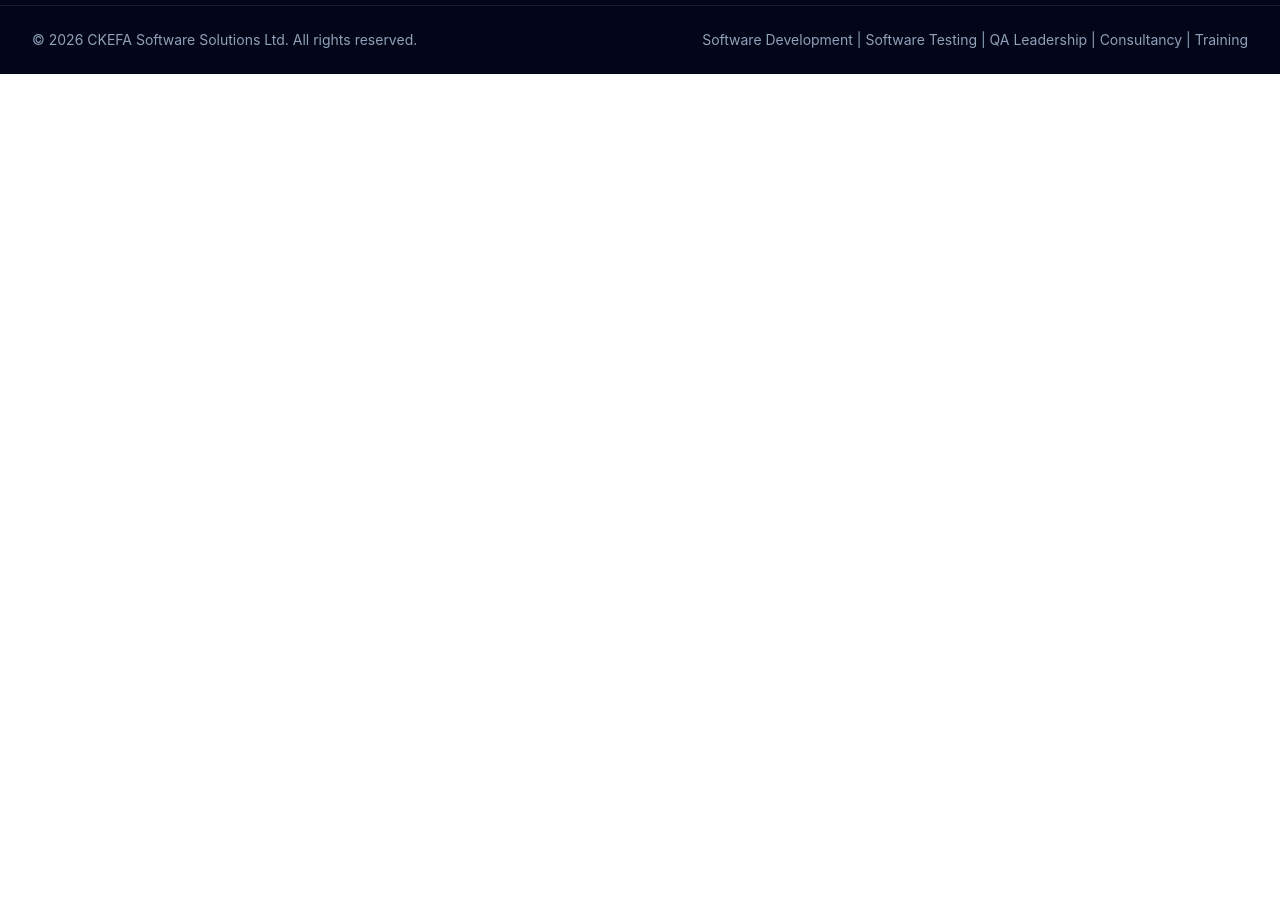
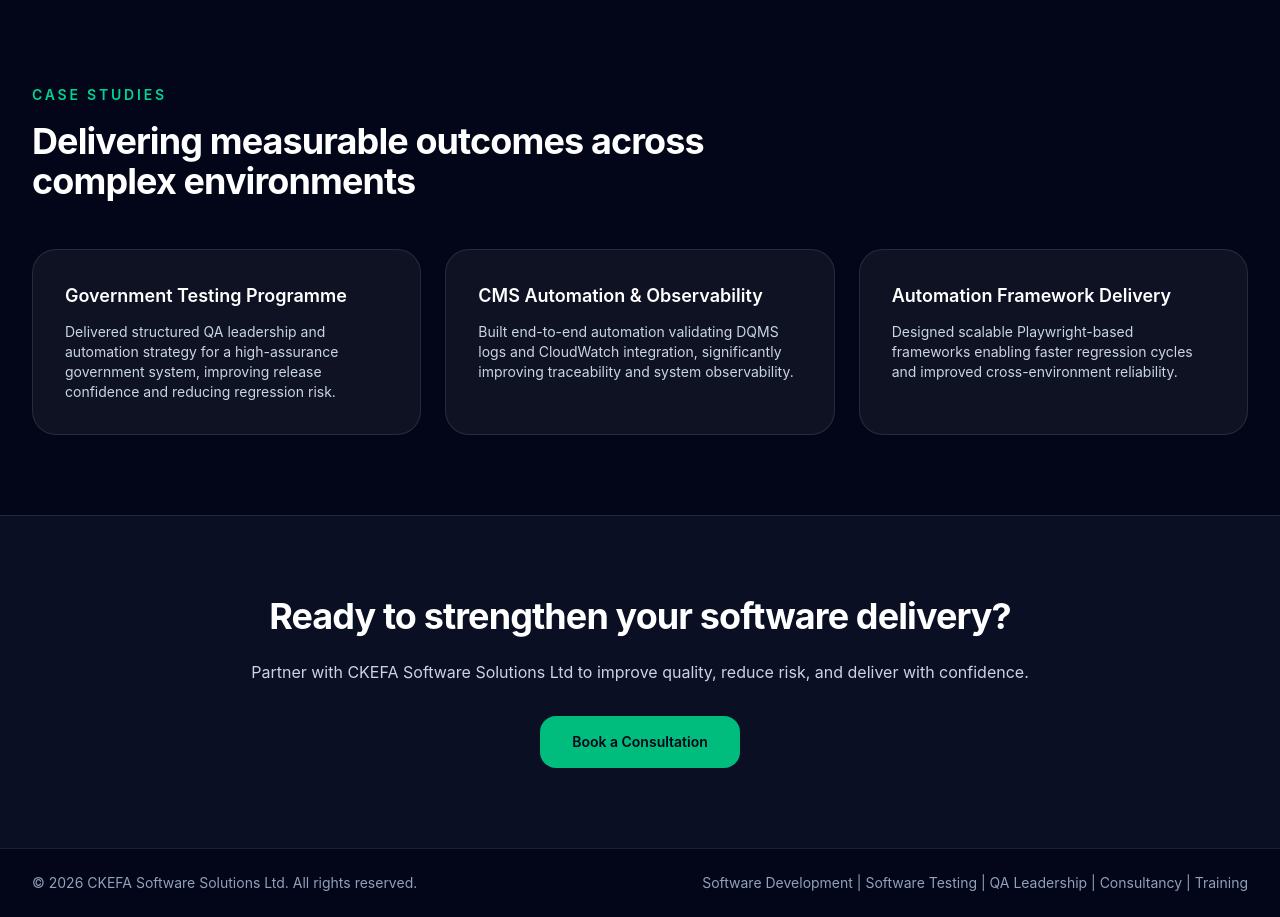
Before and after one commit to carlossik/ckefa-website, a React (Vite) app: page / in a window 1280 px wide. Shown: the part 3800-4717 px from the top of the page. Before the commit the page ends 3874 px from the top, so only its background shows below. Built offline with nearby package versions, Linux system fonts and the light colour scheme.

Commit message:
Add case studies section correctly

```diff
--- a/src/App.jsx
+++ b/src/App.jsx
@@ -258,6 +258,55 @@ export default function CkefaSoftwareSolutionsWebsite() {
             </div>
           </div>
         </section>
+        <section id="case-studies" className="mx-auto max-w-7xl px-6 py-20 lg:px-8">
+  <div className="max-w-3xl">
+    <p className="text-sm font-semibold uppercase tracking-[0.2em] text-emerald-400">Case Studies</p>
+    <h2 className="mt-4 text-3xl font-bold tracking-tight sm:text-4xl">
+      Delivering measurable outcomes across complex environments
+    </h2>
+  </div>
+
+  <div className="mt-12 grid gap-6 lg:grid-cols-3">
+    <div className="rounded-3xl border border-white/10 bg-white/5 p-8">
+      <h3 className="text-lg font-semibold">Government Testing Programme</h3>
+      <p className="mt-3 text-sm text-slate-300">
+        Delivered structured QA leadership and automation strategy for a high-assurance government system, improving release confidence and reducing regression risk.
+      </p>
+    </div>
+
+    <div className="rounded-3xl border border-white/10 bg-white/5 p-8">
+      <h3 className="text-lg font-semibold">CMS Automation & Observability</h3>
+      <p className="mt-3 text-sm text-slate-300">
+        Built end-to-end automation validating DQMS logs and CloudWatch integration, significantly improving traceability and system observability.
+      </p>
+    </div>
+
+    <div className="rounded-3xl border border-white/10 bg-white/5 p-8">
+      <h3 className="text-lg font-semibold">Automation Framework Delivery</h3>
+      <p className="mt-3 text-sm text-slate-300">
+        Designed scalable Playwright-based frameworks enabling faster regression cycles and improved cross-environment reliability.
+      </p>
+    </div>
+  </div>
+</section>
+
+<section className="border-t border-white/10 bg-slate-900/60">
+  <div className="mx-auto max-w-7xl px-6 py-20 lg:px-8 text-center">
+    <h2 className="text-3xl font-bold tracking-tight sm:text-4xl">
+      Ready to strengthen your software delivery?
+    </h2>
+    <p className="mt-6 text-slate-300">
+      Partner with CKEFA Software Solutions Ltd to improve quality, reduce risk, and deliver with confidence.
+    </p>
+
+    <a
+      href="#contact"
+      className="mt-8 inline-block rounded-2xl bg-emerald-500 px-8 py-4 text-sm font-semibold text-slate-950 hover:bg-emerald-400"
+    >
+      Book a Consultation
+    </a>
+  </div>
+</section>
       </main>
 
       <footer className="border-t border-white/10 bg-slate-950">
```
